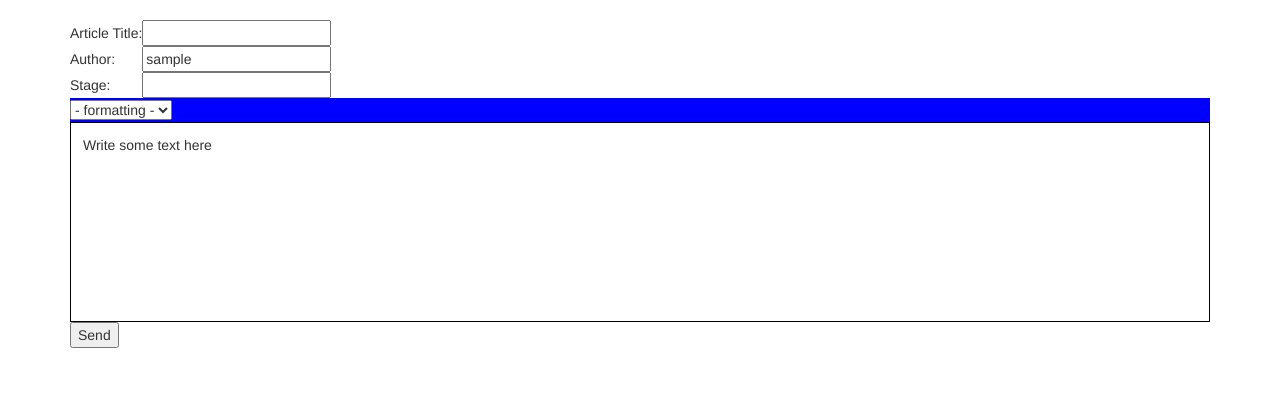
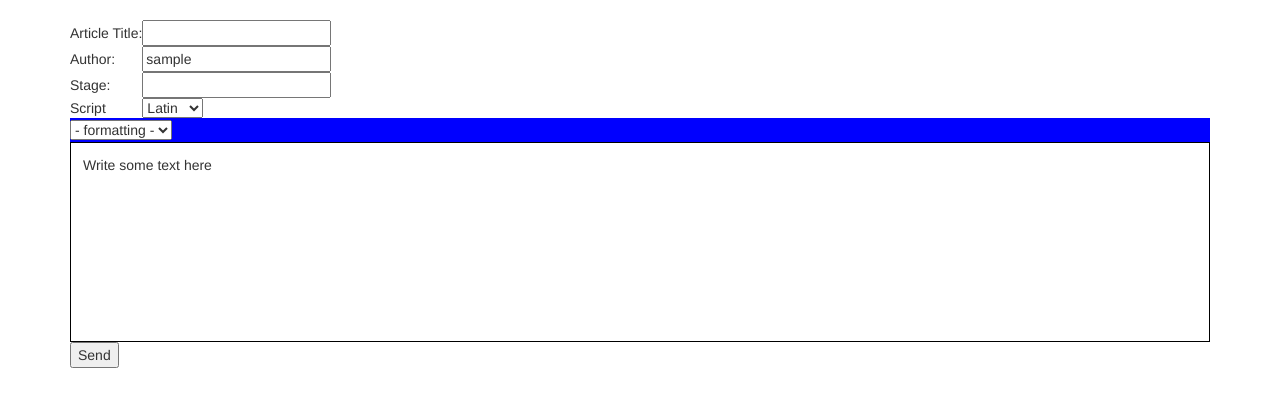
Before and after one commit to libreoss/liberator-api, a Django app: page /editor/new in a window 1280 px wide. Shown: the part 72-479 px from the top of the page. Run offline with Django 3.2, Linux system fonts and the light colour scheme; the visitor is signed in with stand-in values (Sample User, id 1); some libraries are stand-ins or nearby versions.

Commit message:
Improve editor to submit both latin and cyrilic articles

```diff
--- a/article_editor/templates/editor.html
+++ b/article_editor/templates/editor.html
@@ -40,6 +40,18 @@ value="{{article.stage}}"
 {%endif%}
 /></td>
 </tr>
+
+{% if not script %}
+<tr>
+<td>Script</td>
+<td>
+<select name="articleScript">
+<option value="lat">Latin</option>
+<option value="cyr">Cyrilic</option>
+</select>
+</td>
+</tr>
+{% endif %}
 </table>
 
 <input type="hidden" name="myDoc">
--- a/article_editor/views.py
+++ b/article_editor/views.py
@@ -34,11 +34,15 @@ def article_submit(request, article_id="", script=""):
             title = request.POST["articleTitle"]
             author = request.POST["articleAuthor"]
             stage = request.POST["articleStage"]
+            script = request.POST["articleScript"]
             if author.strip() and title.strip(): # Check are title and authors fields populated
                 entry = Article()
                 entry.name = title
                 entry.author = Author.objects.get(username = author)
                 entry.stage = stage
-                entry.contents_lat = document
+                if script == "lat":
+                    entry.contents_lat = document
+                else:
+                    entry.contents_cyr = document
                 entry.save()
             return render(request, "show_document.html", {"doc": document})
```
